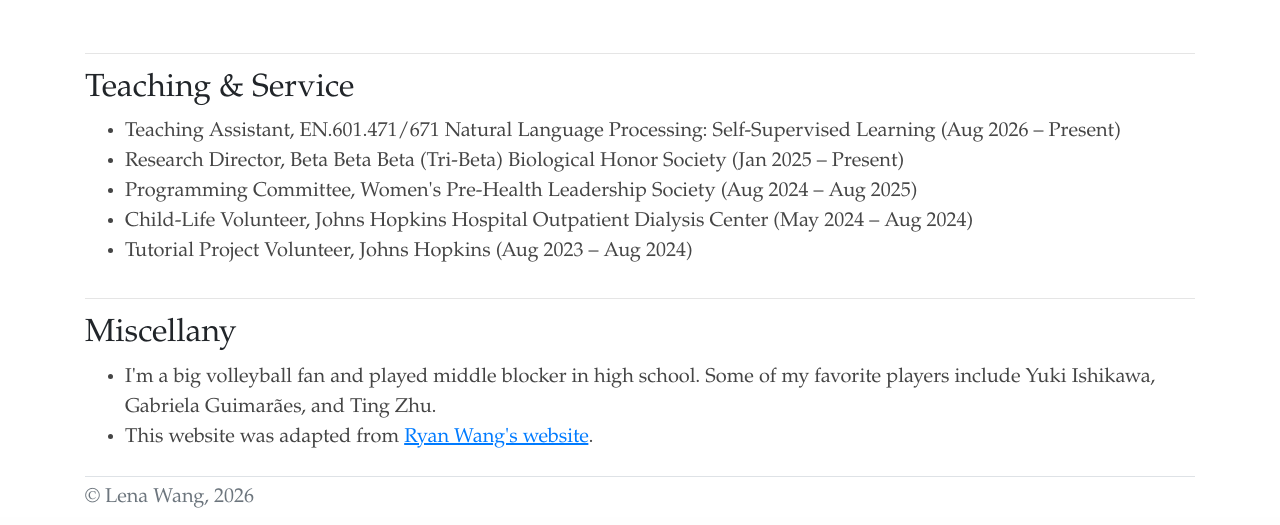
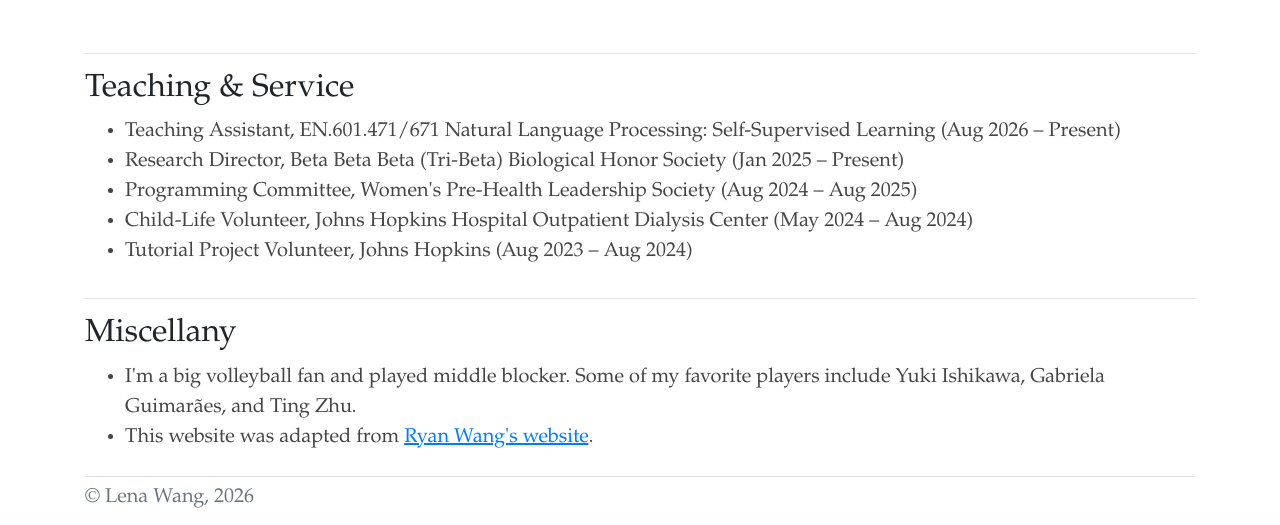
Before and after one commit to lenayqw/lenayqw.github.io, a plain HTML site: page index.html in a window 1280 px wide. Shown: the part 1476-2001 px from the top of the page. Drawn offline with nearby package versions, Linux system fonts and the light colour scheme.

Commit message:
Update miscellany
Co-Authored-By: Claude Fable 5.2 <noreply@anthropic.com>

```diff
--- a/index.html
+++ b/index.html
@@ -182,7 +182,7 @@
                     <h2>Miscellany</h2>
                     <ul>
                         <li>
-                            I'm a big volleyball fan and played middle blocker in high school.
+                            I'm a big volleyball fan and played middle blocker.
                             Some of my favorite players include Yuki Ishikawa, Gabriela Guimar&atilde;es, and Ting Zhu.
                         </li>
                         <li>
```
